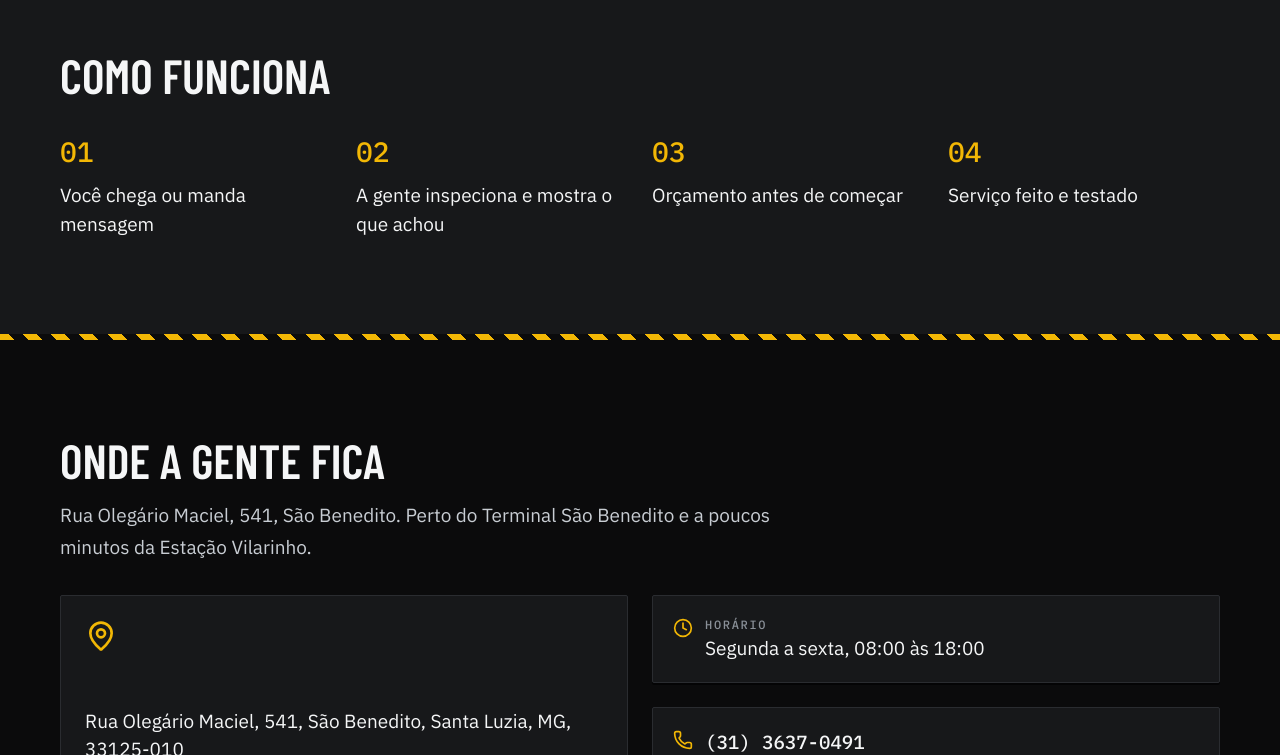
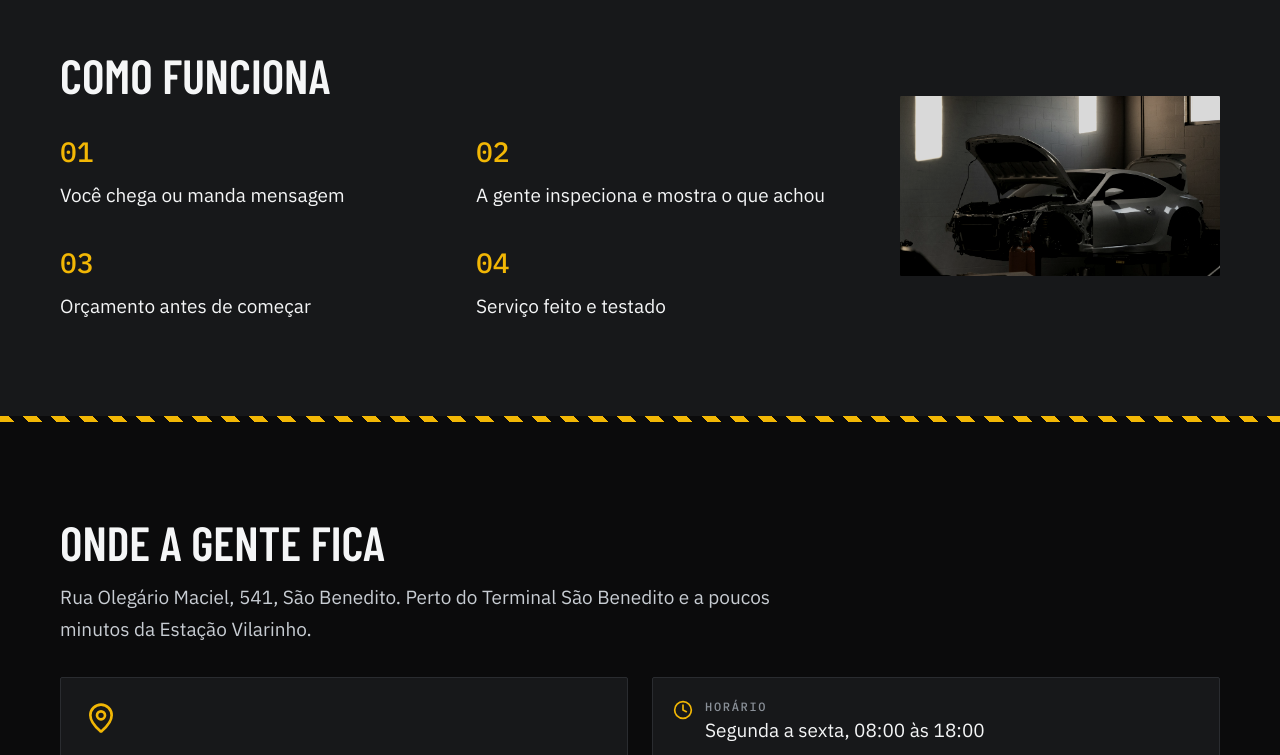
Before and after one commit to YurissCG/Central-Dire-es, a Next.js app: page / in a window 1280 px wide. Shown: the part 3096-3851 px from the top of the page. Built offline with nearby package versions, Linux system fonts and the light colour scheme.

Commit message:
adiciona imagem de apoio na secao como funciona

```diff
--- a/public/fotos/temporarias/CREDITOS.md
+++ b/public/fotos/temporarias/CREDITOS.md
@@ -6,3 +6,4 @@ Todo arquivo aqui é temporário e sai quando as fotos oficiais da oficina chega
 |---|---|---|---|---|
 | hero-direcao.jpg | Unsplash | Salvatore Tonnara | https://unsplash.com/photos/a-man-working-on-a-car-engine-with-a-wrench-vvmIhgAlBk0 | 2026-08-17 |
 | textura-metal.jpg | Unsplash | engin akyurt | https://unsplash.com/photos/a-close-up-of-a-grey-surface-kRO-eKzSonM | 2026-08-18 |
+| oficina-ambiente.jpg | Unsplash | Connor Botts | https://unsplash.com/photos/wacb2ChxA4k | 2026-08-18 |
--- a/src/components/secoes/ComoFunciona.tsx
+++ b/src/components/secoes/ComoFunciona.tsx
@@ -1,3 +1,7 @@
+import Image from "next/image";
+import { EntradaAoRolar } from "@/components/motion/EntradaAoRolar";
+import { IMAGENS } from "@/content/imagens";
+
 const PASSOS = [
   { numero: "01", texto: "Você chega ou manda mensagem" },
   { numero: "02", texto: "A gente inspeciona e mostra o que achou" },
@@ -7,10 +11,13 @@ const PASSOS = [
 
 export function ComoFunciona() {
   return (
+    <EntradaAoRolar>
       <section className="mx-auto w-full max-w-[1200px] px-5 py-16 md:py-24">
+        <div className="grid gap-8 md:grid-cols-[1fr_320px] md:items-center md:gap-10">
+          <div>
             <h2 className="font-display text-h2 uppercase leading-none text-branco">Como funciona</h2>
 
-      <ol className="mt-8 grid gap-8 md:grid-cols-4 md:gap-6">
+            <ol className="mt-8 grid gap-8 sm:grid-cols-2 sm:gap-x-8">
               {PASSOS.map((passo) => (
                 <li key={passo.numero} className="flex flex-col gap-2">
                   <span
@@ -24,6 +31,19 @@ export function ComoFunciona() {
                 </li>
               ))}
             </ol>
+          </div>
+
+          <Image
+            src={IMAGENS.comoFunciona}
+            alt="Carro com o capô aberto e a lataria parcialmente desmontada durante o reparo na oficina"
+            width={320}
+            height={180}
+            loading="lazy"
+            className="h-auto w-full rounded-sm object-cover md:h-[180px] md:w-[320px]"
+            style={{ filter: "saturate(0.75) contrast(1.08) brightness(0.85)" }}
+          />
+        </div>
       </section>
+    </EntradaAoRolar>
   );
 }
--- a/src/content/imagens.ts
+++ b/src/content/imagens.ts
@@ -4,4 +4,5 @@
 export const IMAGENS = {
   hero: "/fotos/temporarias/hero-direcao.jpg",
   texturaMetal: "/fotos/temporarias/textura-metal.jpg",
+  comoFunciona: "/fotos/temporarias/oficina-ambiente.jpg",
 } as const;
```
Also changed, not shown: public/fotos/temporarias/oficina-ambiente.jpg (added). Lines whose indentation alone changed are shown as unchanged.
